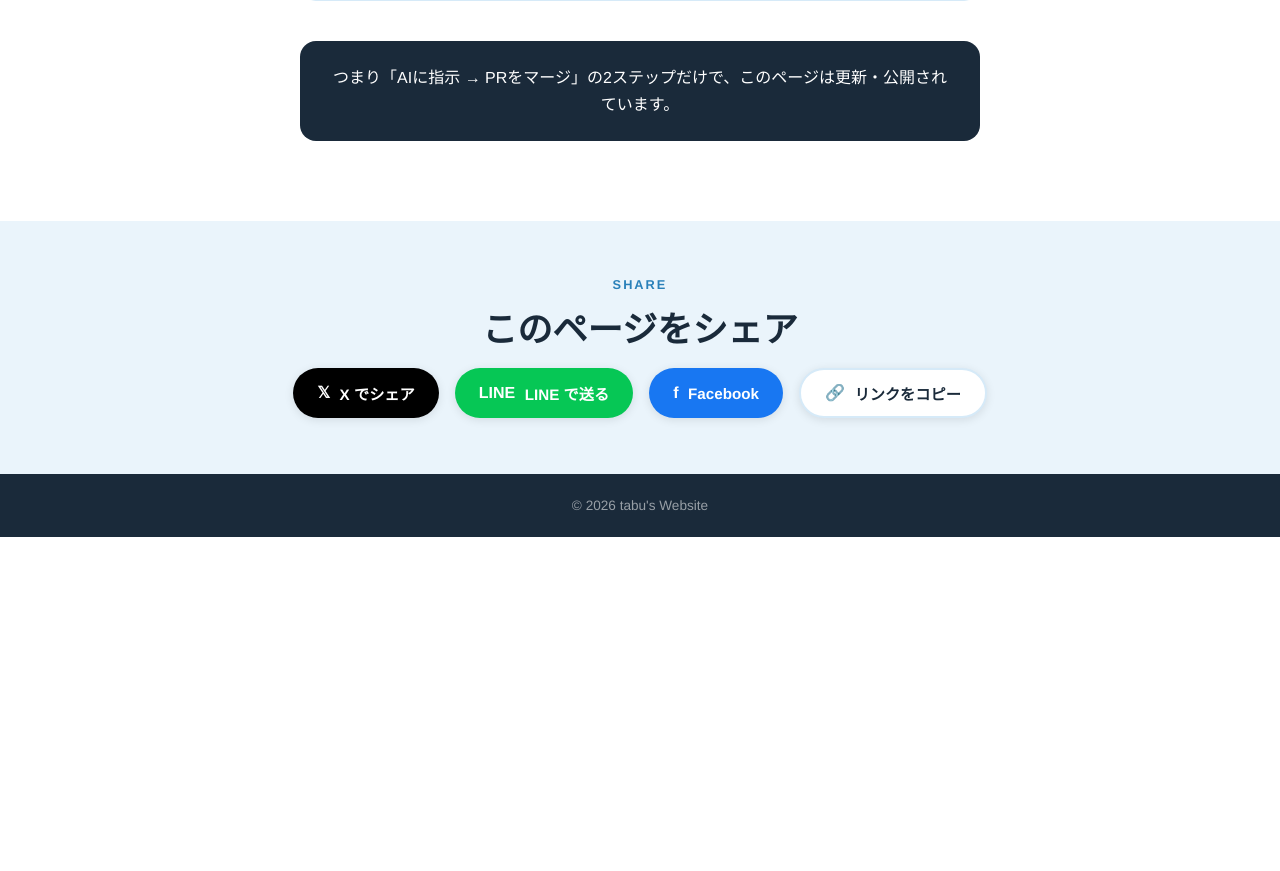
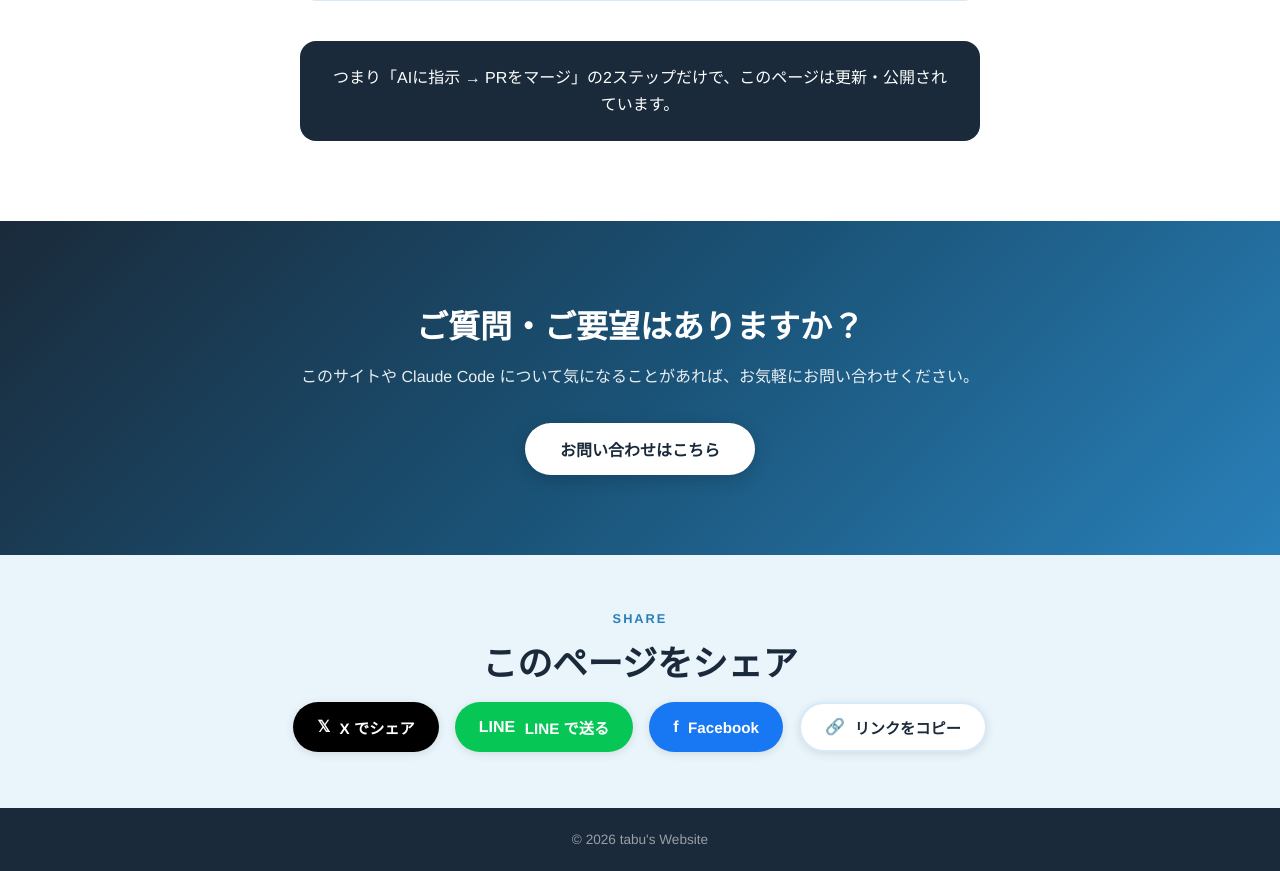
Before and after one commit to ytabu/demo, a Flask app: page / in a window 1280 px wide. Shown: the part 4448-5319 px from the top of the page. Before the commit the page ends 4985 px from the top, so only its background shows below. Run offline with Flask 3, Linux system fonts and the light colour scheme.

Commit message:
トップページ下部にお問い合わせへのCTAセクションを追加
Bonusセクションの下にグラデーション背景のCTAを配置し、
お問い合わせフォーム(/contact)への導線を追加。

https://claude.ai/code/session_01ESCMByoocWYs1uvutuAq47

```diff
--- a/static/css/style.css
+++ b/static/css/style.css
@@ -529,6 +529,26 @@ section {
 .share-fb   { background: #1877f2; color: #fff; }
 .share-copy { background: #fff; color: var(--green-dark); border: 2px solid var(--green-light); }
 
+/* ─── Contact CTA ─────────────────────────────── */
+.contact-cta {
+  background: linear-gradient(135deg, var(--green-dark) 0%, #1a5276 50%, var(--green-main) 100%);
+  color: #fff;
+  text-align: center;
+}
+
+.cta-title {
+  font-size: clamp(1.4rem, 4vw, 2rem);
+  font-weight: 800;
+  margin-bottom: 1rem;
+}
+
+.cta-desc {
+  font-size: 1rem;
+  line-height: 1.8;
+  opacity: 0.9;
+  margin-bottom: 2rem;
+}
+
 /* ─── Contact ─────────────────────────────────── */
 .contact {
   background: var(--green-pale);
--- a/templates/index.html
+++ b/templates/index.html
@@ -177,6 +177,15 @@ claude</pre>
   </div>
 </section>
 
+<!-- Contact CTA -->
+<section class="contact-cta">
+  <div class="section-inner">
+    <h2 class="cta-title">ご質問・ご要望はありますか？</h2>
+    <p class="cta-desc">このサイトや Claude Code について気になることがあれば、お気軽にお問い合わせください。</p>
+    <a href="{{ url_for('contact') }}" class="btn btn-primary">お問い合わせはこちら</a>
+  </div>
+</section>
+
 <!-- Share -->
 <section class="share">
   <div class="section-inner">
```
